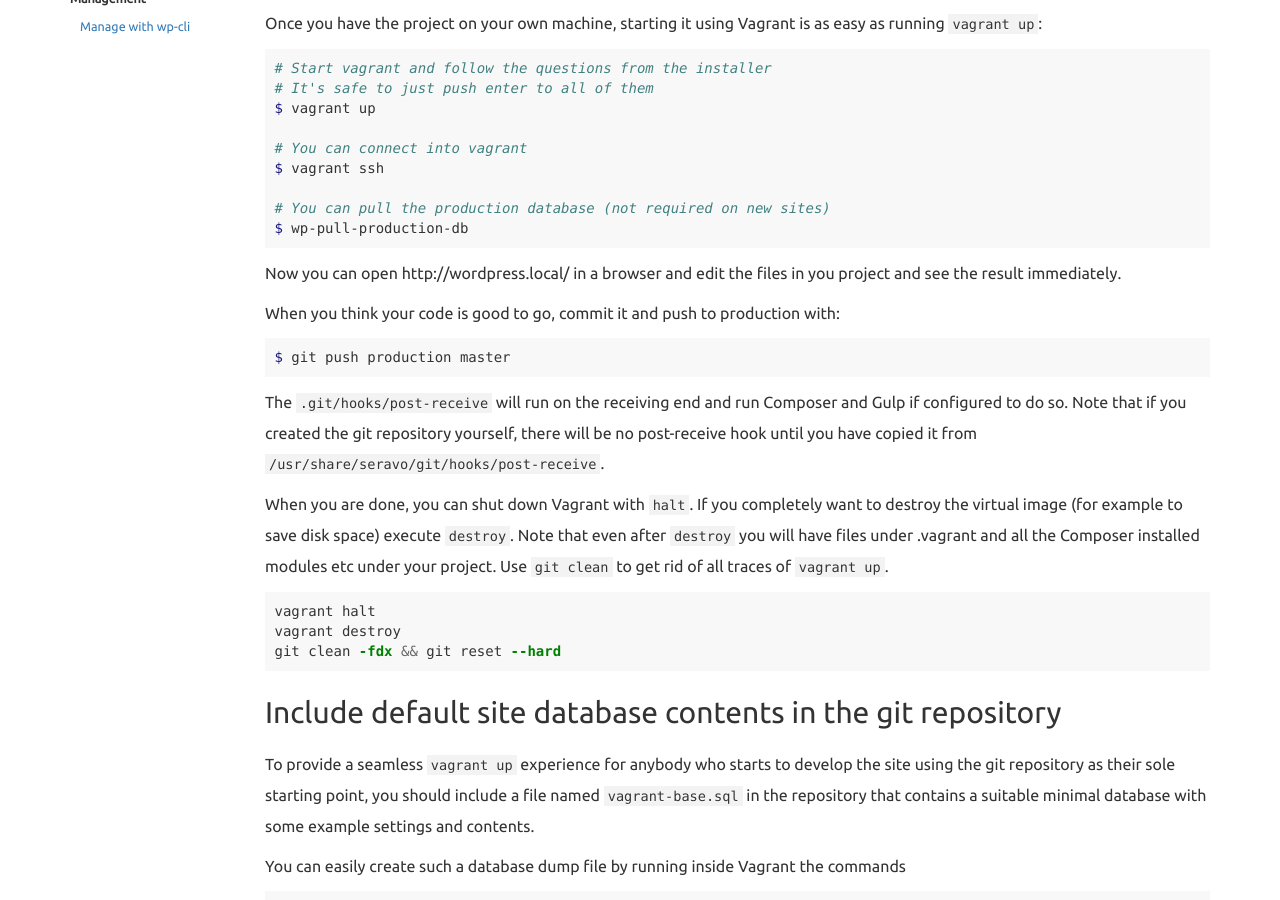
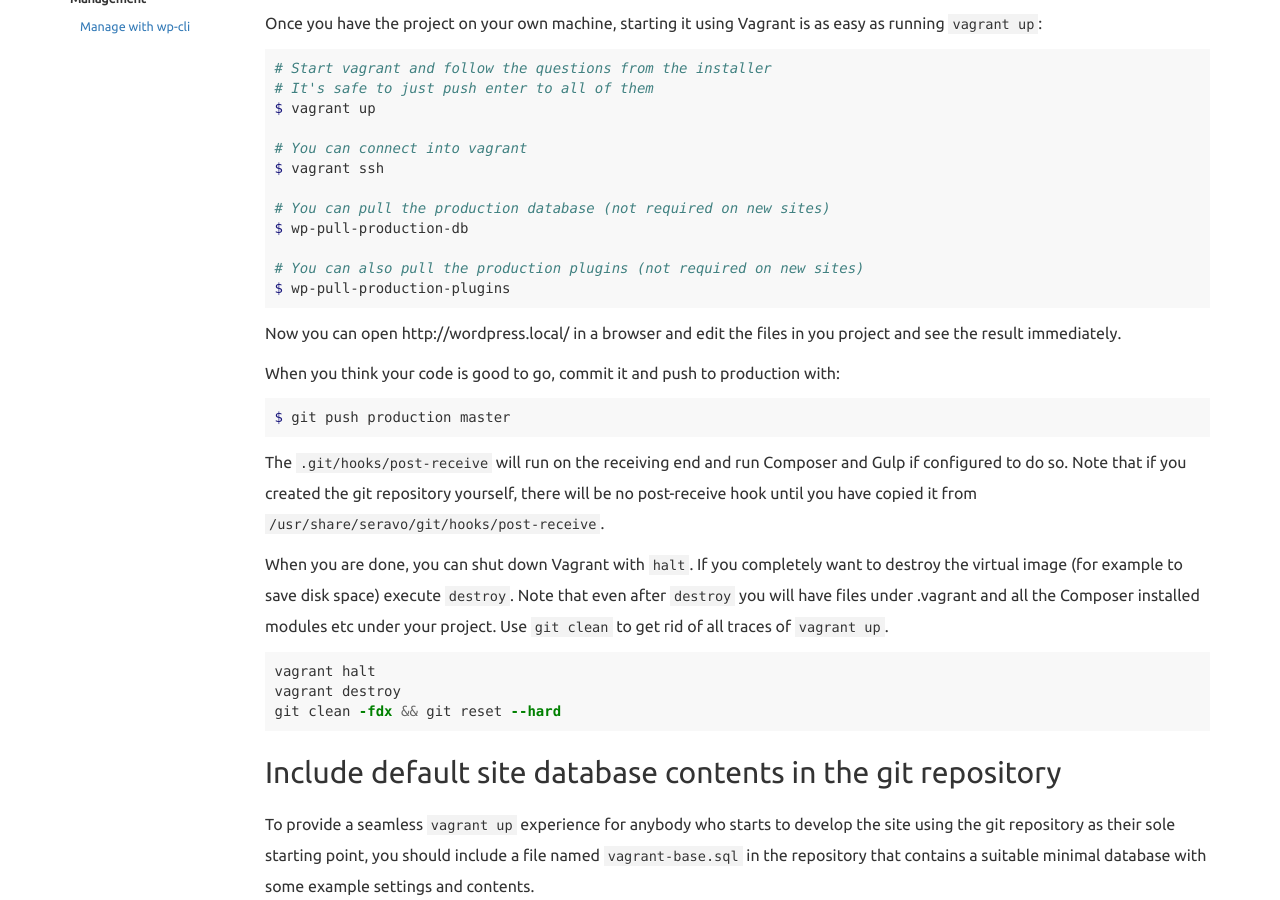
Before and after one commit to Seravo/docs, a Jekyll site: the page built from _posts/2015-10-13-local-development.md, in a window 1280 px wide and 900 px high, scrolled down 1539 px. Built offline with Jekyll 4.4.1, drawn with Linux system fonts in a browser that asks for light colours; nearby versions of some CDN libraries.

Commit message:
Add the command that pulls the plugins from production

````diff
--- a/_posts/2015-10-13-local-development.md
+++ b/_posts/2015-10-13-local-development.md
@@ -70,6 +70,9 @@ $ vagrant ssh
 
 # You can pull the production database (not required on new sites)
 $ wp-pull-production-db
+
+# You can also pull the production plugins (not required on new sites)
+$ wp-pull-production-plugins
 ```
 
 Now you can open http://wordpress.local/ in a browser and edit the files in you project and see the result immediately.
````
